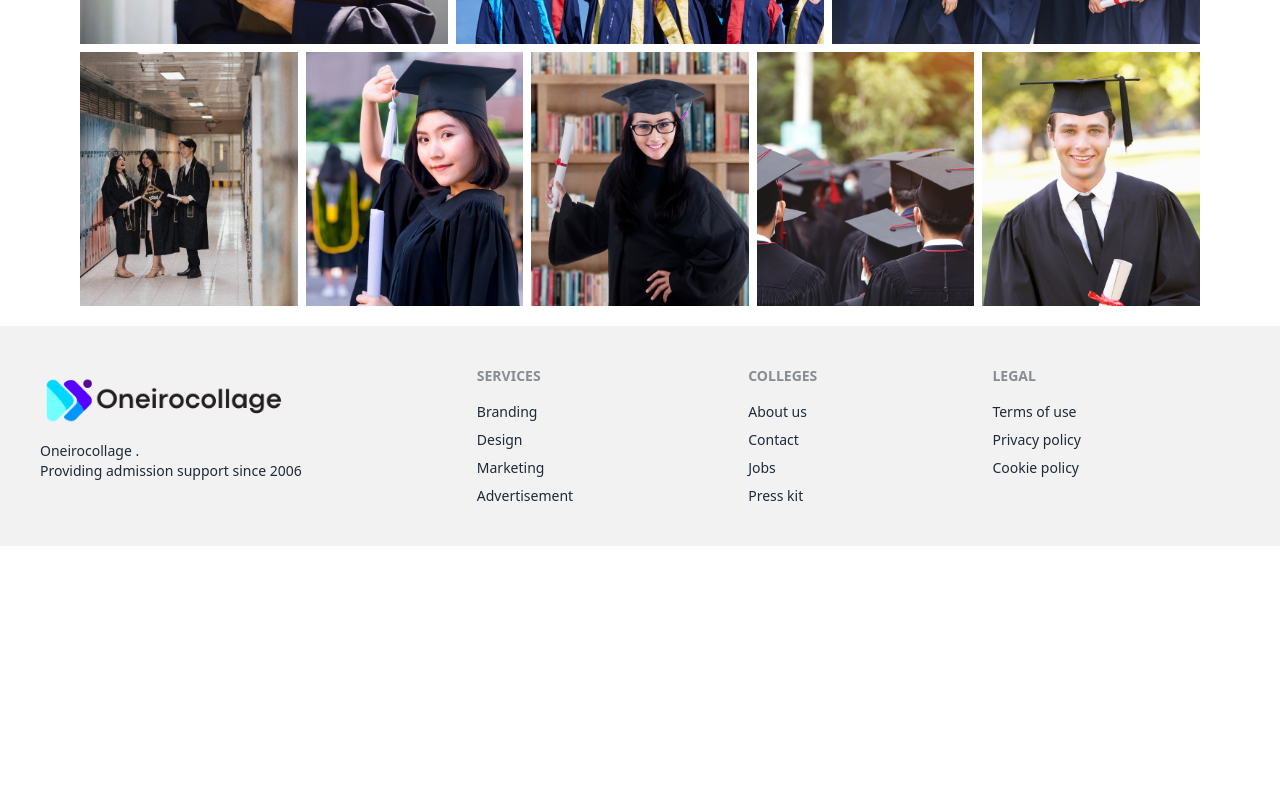
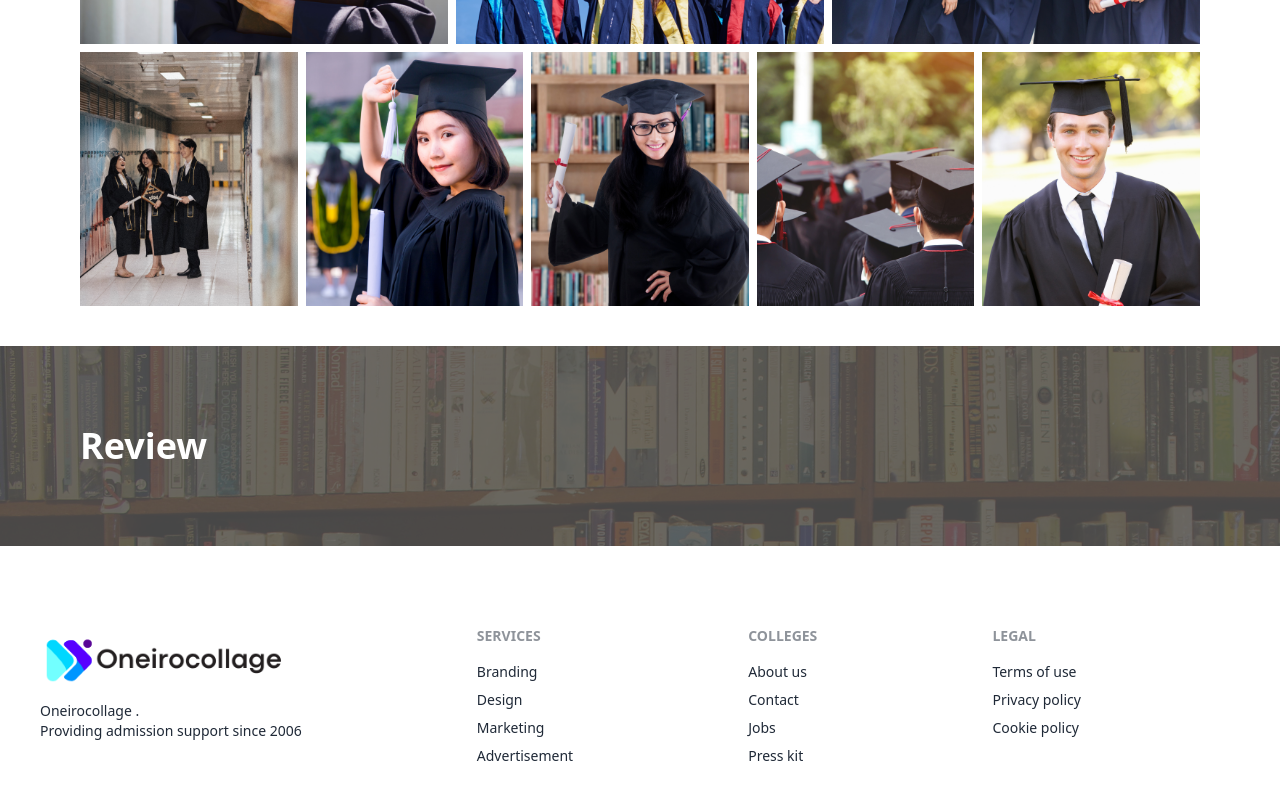
Before and after one commit to majedrahani/dream-college, a React (Vite) app: page / in a window 1280 px wide. Shown: the part 1751-2551 px from the top of the page. Before the commit the page ends 2297 px from the top, so only its background shows below. Built offline with nearby package versions, Linux system fonts and the light colour scheme.

Commit message:
some updated

```diff
--- a/src/Home/Footer.jsx
+++ b/src/Home/Footer.jsx
@@ -4,7 +4,7 @@ import logo from '../assets/collage-logo.png'
 const Footer = () => {
     return (
         <div className=' mt-5'>
-            <footer className="footer p-10 bg-base-200 text-base-content">
+            <footer className="footer p-10  text-base-content">
                 <div>
                     <div>
                         <img src={logo} alt="" className=' w-[250px]'  />
--- a/src/Home/Gallery.jsx
+++ b/src/Home/Gallery.jsx
@@ -28,16 +28,16 @@ const Gallery = () => {
 
             <div className='mx-20'>
                 <div className=' lg:grid grid-cols-3 gap-2 mt-10'>
-                    <img src={gallery1} alt="" />
-                    <img src={gallery2} alt="" />
-                    <img src={gallery3} alt="" />
+                    <img  src={gallery1} className='hover:p-5 hover:border-2 hover:border-[#5800FF]' />
+                    <img  src={gallery2} className='hover:p-5 hover:border-2 hover:border-[#5800FF]' />
+                    <img  src={gallery3} className='hover:p-5 hover:border-2 hover:border-[#5800FF]' />
                 </div>
                 <div className=' lg:grid grid-cols-5 gap-2 mt-2'>
-                    <img src={gallery4} alt="" />
-                    <img src={gallery5} alt="" />
-                    <img src={gallery6} alt="" />
-                    <img src={gallery7} alt="" />
-                    <img src={gallery8} alt="" />
+                    <img src={gallery4} className='hover:p-3 hover:border-2 hover:border-[#5800FF]' />
+                    <img src={gallery5} className='hover:p-3 hover:border-2 hover:border-[#5800FF]' />
+                    <img src={gallery6} className='hover:p-3 hover:border-2 hover:border-[#5800FF]' />
+                    <img src={gallery7} className='hover:p-3 hover:border-2 hover:border-[#5800FF]' />
+                    <img src={gallery8} className='hover:p-3 hover:border-2 hover:border-[#5800FF]' />
                 </div>
             </div>
         </div>
--- a/src/Home/Home.jsx
+++ b/src/Home/Home.jsx
@@ -2,6 +2,7 @@ import React from 'react';
 import Banner from './Banner';
 import PopulerCollege from './PopulerCollege';
 import Gallery from './Gallery';
+import Review from './Review';
 
 const Home = () => {
     return (
@@ -9,6 +10,7 @@ const Home = () => {
             <Banner></Banner>
             <PopulerCollege></PopulerCollege>
             <Gallery></Gallery>
+            <Review></Review>
         </div>
     );
 };
--- a/src/Home/PopulerCollege.jsx
+++ b/src/Home/PopulerCollege.jsx
@@ -5,7 +5,7 @@ const PopulerCollege = () => {
     const [colleges, setColleges] = useState();
 
     useEffect(() => {
-        fetch('../../public/college.json')
+        fetch('.././public/college.json')
             .then(res => res.json())
             .then(data => setColleges(data))
     }, [])
--- /dev/null
+++ b/src/Home/Review.jsx
@@ -0,0 +1,13 @@
+import React from 'react';
+
+const Review = () => {
+    return (
+        <div className=' review-bg my-10 bg-fixed'>
+            <div className='p-20'>
+                <h2 className=' text-white text-4xl font-bold'>Review</h2>
+            </div>
+        </div>
+    );
+};
+
+export default Review;
--- a/src/index.css
+++ b/src/index.css
@@ -5,3 +5,6 @@
 .banner-bg{
     background-image: url(../public/banner.png);
 }
+.review-bg{
+    background-image: url(../public/bg-img.png);
+}
```
Also changed, not shown: public/bg-img.png (added).
